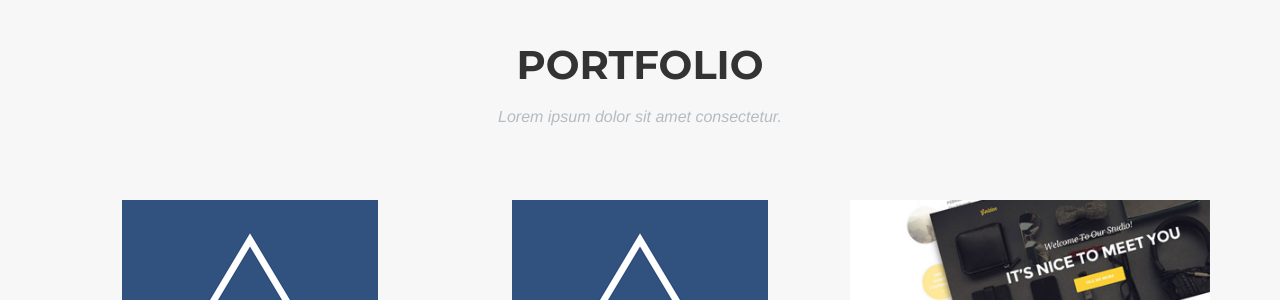
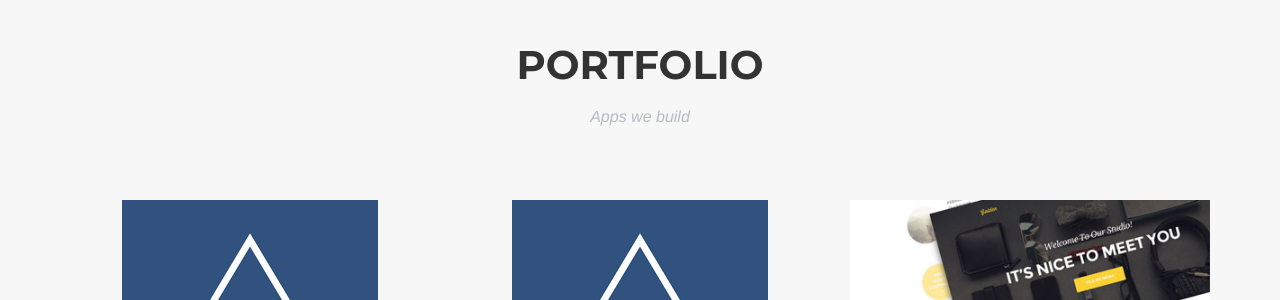
Before and after one commit to firstoneapps/firstoneapps.github.io, a Jekyll site: the page built from index.html, in a window 1280 px wide and 900 px high, scrolled down 1145 px. Shown: the part 152-452 px from the top of the window. Built offline with Jekyll 4.4.1, drawn with Linux system fonts in a browser that asks for light colours; some web fonts are replaced.

Commit message:
Update portfolio subheading

```diff
--- a/_includes/portfolio_grid.html
+++ b/_includes/portfolio_grid.html
@@ -4,7 +4,7 @@
             <div class="row">
                 <div class="col-lg-12 text-center">
                     <h2 class="section-heading">Portfolio</h2>
-                    <h3 class="section-subheading text-muted">Lorem ipsum dolor sit amet consectetur.</h3>
+                    <h3 class="section-subheading text-muted">Apps we build</h3>
                 </div>
             </div>
             <div class="row">
```
